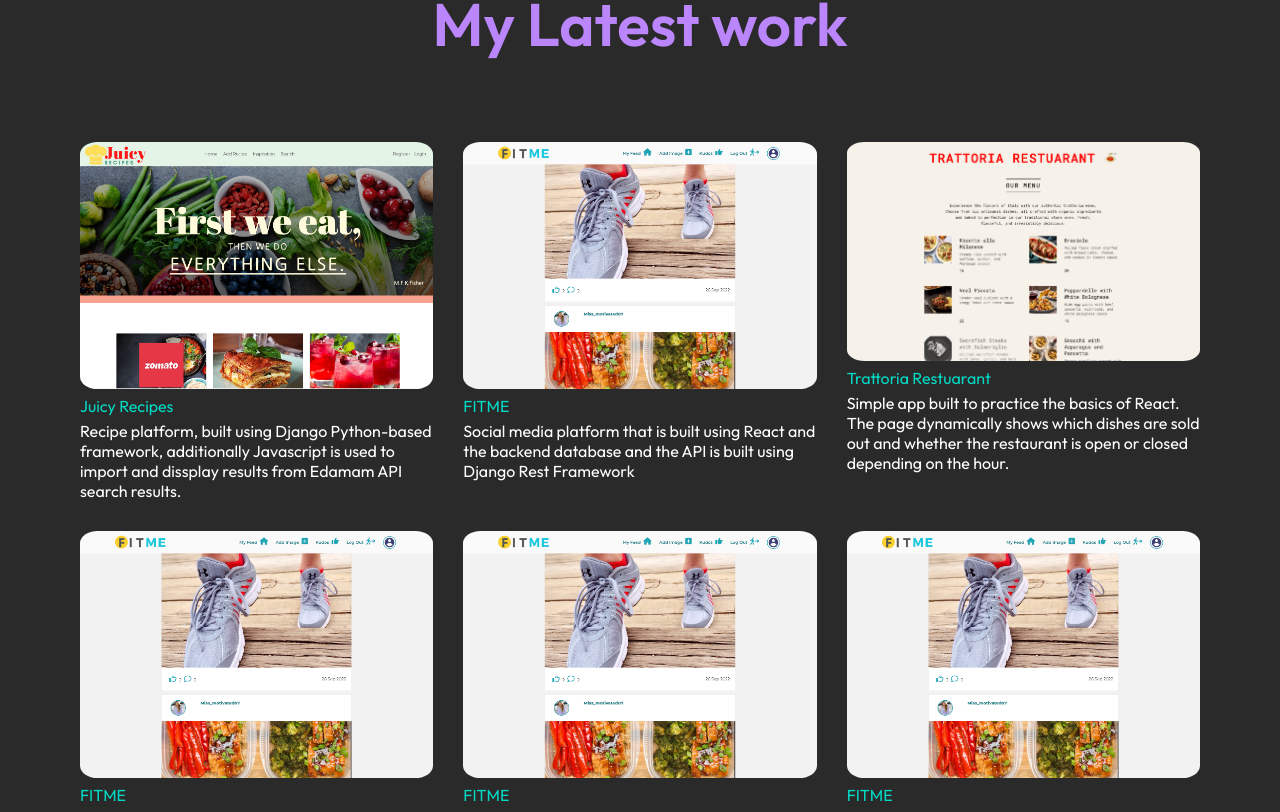
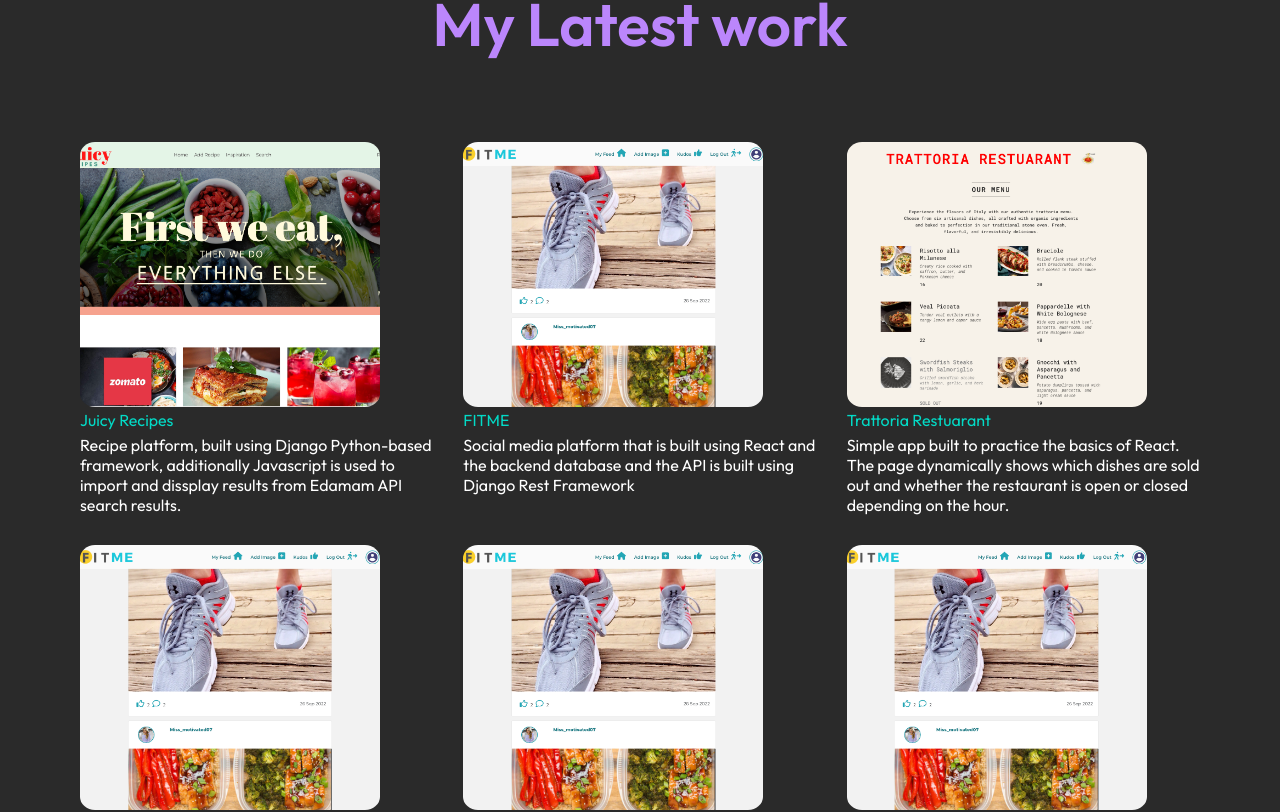
Before and after one commit to lauraz-15/mycodingworks, a React (Create React App) app: page / in a window 1280 px wide. Shown: the part 1595-2407 px from the top of the page. Built offline with nearby package versions, Linux system fonts and the light colour scheme.

Commit message:
organise my works componend

```diff
--- a/src/Components/MyWork/MyWork.css
+++ b/src/Components/MyWork/MyWork.css
@@ -33,10 +33,23 @@
   color: white;
 }
 
+.porfolio-img-cont {
+  flex: 1 1 300px; /* Flex-grow, shrink, and basis. Adjust the 300px as per your design */
+  max-width: 300px; /* Adjust width according to preference */
+  height: 0;
+  padding-bottom: 75%; /* Maintain 4:3 aspect ratio (you can adjust this to 100% for square images) */
+  position: relative;
+  overflow: hidden;
+  border-radius: 5%;
+}
+
 .work-container img {
+  position: absolute;
+  top: 0;
+  left: 0;
   width: 100%;
-  cursor: pointer;
-  border-radius: 5%;
+  height: 100%;
+  object-fit: cover;
 }
 
 .work-container .porfolio-item:hover {
--- a/src/Components/MyWork/MyWork.jsx
+++ b/src/Components/MyWork/MyWork.jsx
@@ -13,7 +13,10 @@ function MyWork() {
           return (
             <a href={work.link || "#"} target="_blank" key={index} rel="noopener noreferrer">
               <div className="porfolio-item">
-                <img src={work.img} alt="my work" />
+                <div className="porfolio-img-cont">
+                  <img src={work.img} alt="my work" />
+                </div>
+
                 <p className="work-title">{work.title}</p>
                 <p className="work-description">{work.description}</p>
               </div>
```
Also changed, not shown: src/assets/trattoria-restaurant.png.
